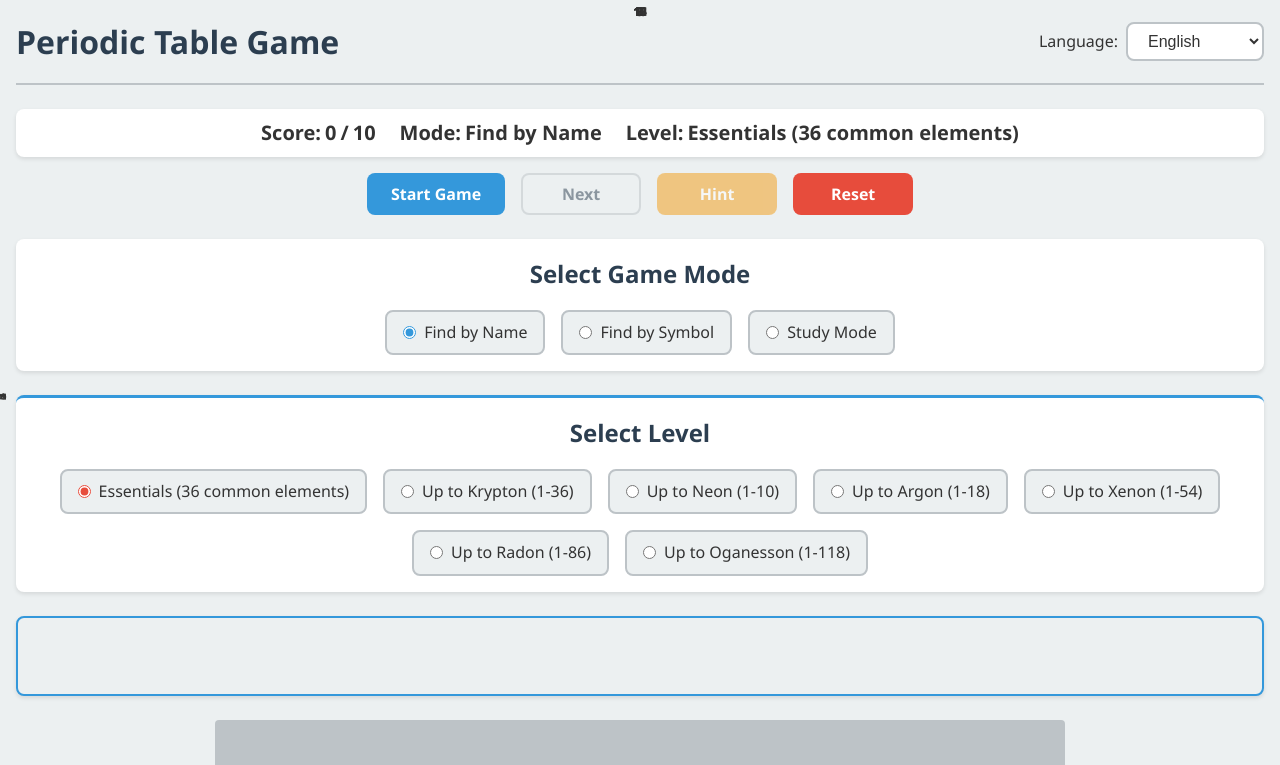
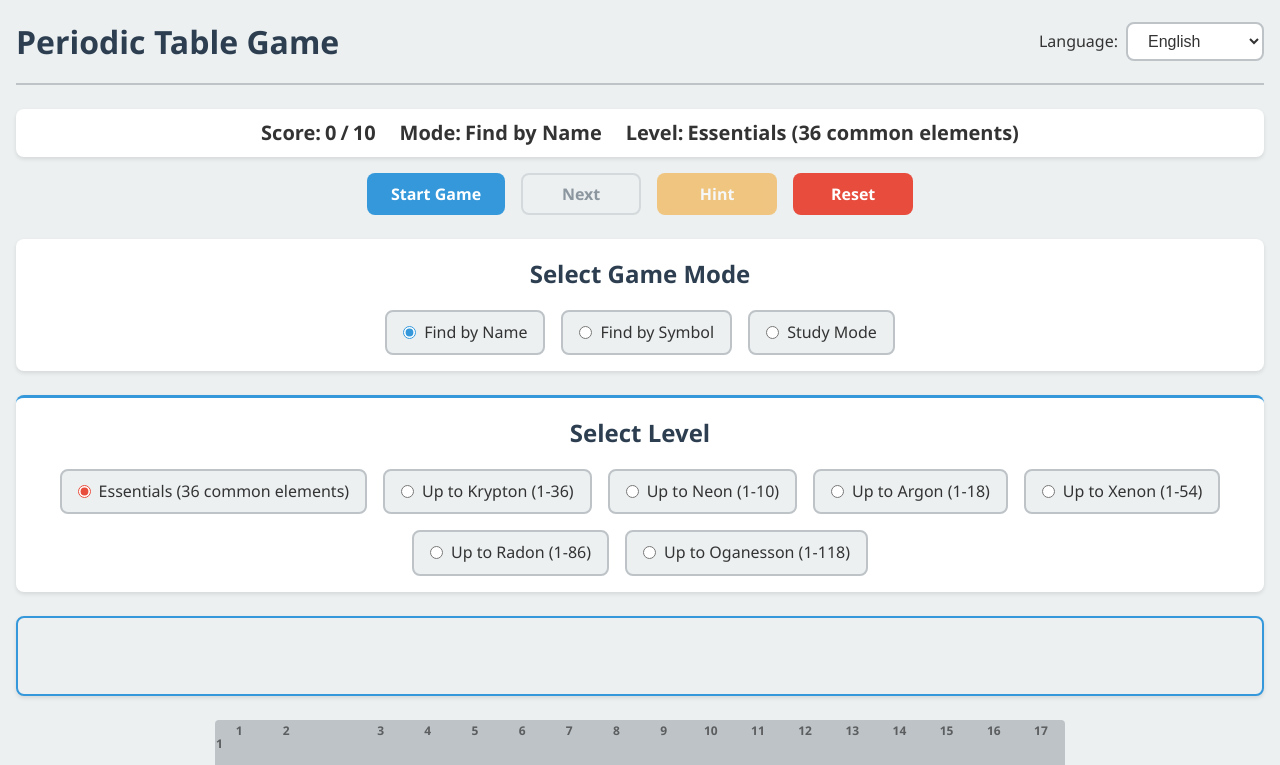
Before and after one commit to GHlacour/PeriodicTable, a plain HTML site: page index.html in a window 1280 px wide. Shown: the top 765 px of the page. Drawn offline with Linux system fonts and the light colour scheme.

Commit message:
fix(ui): keep table labels inside the grid (issue #22)
.period-label/.group-label were position:absolute while
.periodic-table had no position:relative, so the inline
gridColumn/gridRow placement was ignored and all labels piled up at
the top-left of the page (the 'black spot' reported in #22). Labels
are now normal in-flow grid items (group numbers in row 1, period
numbers in column 1, element cells from row 2) and .periodic-table
gains position:relative. pointer-events:none kept so cells stay
clickable.

Closes #22

Co-authored-by: GHlacour <GHlacour@users.noreply.github.com>

```diff
--- a/css/style.css
+++ b/css/style.css
@@ -400,6 +400,7 @@ body {
 }
 
 .periodic-table {
+    position: relative;
     display: grid;
     grid-template-columns: repeat(18, minmax(45px, 1fr));
     grid-template-rows: repeat(10, minmax(45px, 1fr));
@@ -524,28 +525,24 @@ body {
     50% { box-shadow: 0 0 0 10px rgba(243, 156, 18, 0); }
 }
 
-/* Period and group labels */
+/* Period and group labels - in-flow grid items placed via inline
+   gridColumn/gridRow in js/periodic-table.js (_createLabels) */
 .period-label, .group-label {
-    position: absolute;
     font-size: var(--font-size-xs);
     font-weight: var(--font-weight-bold);
     color: var(--color-text);
     opacity: 0.7;
     pointer-events: none;
-    z-index: var(--z-background);
 }
 
 .period-label {
-    left: 2px;
-    top: 50%;
-    transform: translateY(-50%) rotate(-90deg);
-    transform-origin: left center;
+    align-self: center;
+    justify-self: start;
 }
 
 .group-label {
-    top: 2px;
-    left: 50%;
-    transform: translateX(-50%);
+    align-self: start;
+    justify-self: center;
 }
 
 /* ===== Element Info Panel ===== */
```
